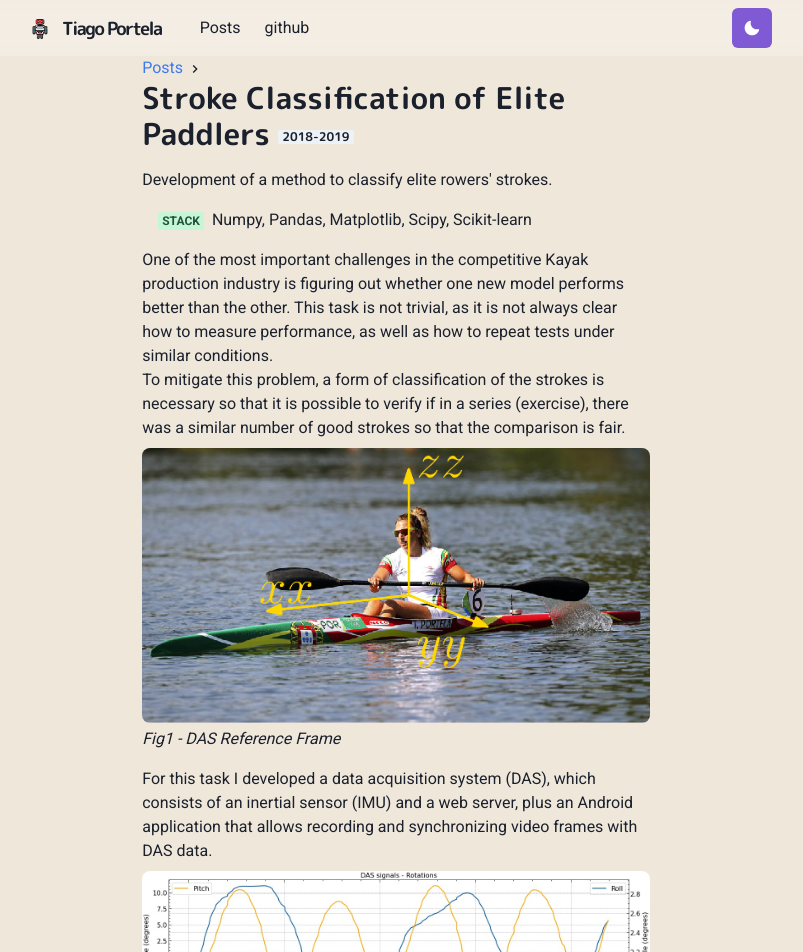
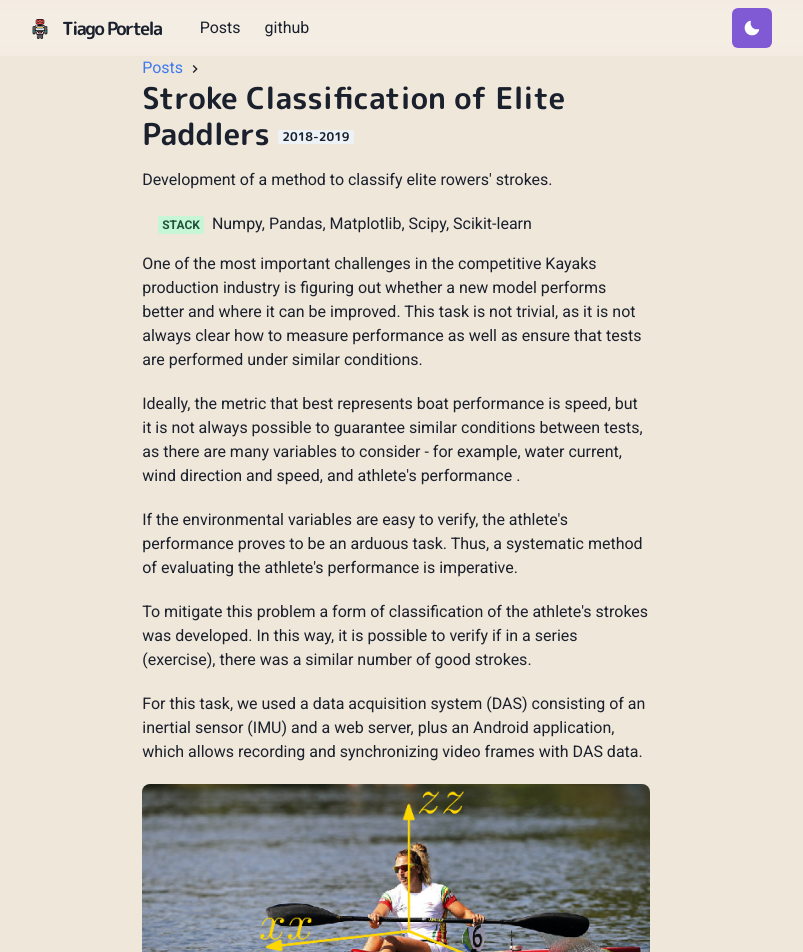
Before and after one commit to tiagovportela/myportfolio, a Next.js app: page /posts/StrokeClassification in a window 1280 px wide. Shown: the top 952 px of the page, without its empty margins (244-1047 px from the left). Built offline with nearby package versions, Linux system fonts and the light colour scheme.

Commit message:
stroke classification #6

```diff
--- a/compoments/post.js
+++ b/compoments/post.js
@@ -1,5 +1,5 @@
 import NextLink from 'next/link'
-import { Heading, Box, Image, Link, Badge, Code } from '@chakra-ui/react'
+import { Heading, Box, Image, Link, Badge, Code, Text } from '@chakra-ui/react'
 import { ChevronRightIcon } from '@chakra-ui/icons'
 
 export const Title = ({ children }) => (
@@ -42,3 +42,12 @@ export const PostCode = ({children}) => (
             {children}
     </Code>
 )
+
+export const PostParagraph = ({children}) => (
+  <Box mb={5}>
+    <Text fontSize="md" >
+      {children}
+    </Text>
+  </Box>
+
+)
--- a/package.json
+++ b/package.json
@@ -26,6 +26,8 @@
     "@emotion/styled": "^11.6.0",
     "framer-motion": "^5.3.1",
     "next": "^12.0.4",
+    "next-compose-plugins": "^2.2.1",
+    "next-mdx-enhanced": "^5.0.0",
     "react": "^17.0.2",
     "react-dom": "^17.0.2",
     "react-markdown": "^7.1.0"
--- a/pages/posts/StrokeClassification.js
+++ b/pages/posts/StrokeClassification.js
@@ -8,7 +8,7 @@ import {
   } from '@chakra-ui/react'
   import Layout from '../../compoments/layouts/article'
   import { ExternalLinkIcon } from '@chakra-ui/icons'
-  import { Title, PostImage, Meta, Subtitle, PostCode } from '../../compoments/post'
+  import { Title, PostImage, Meta, Subtitle, PostCode, PostParagraph } from '../../compoments/post'
 
 //   import ReactEmbedGist from 'react-embed-gist';
 
@@ -19,8 +19,11 @@ import {
                 <Title>
                 Stroke Classification of Elite Paddlers <Badge>2018-2019</Badge>
                 </Title>
+                <PostParagraph>
+                    Development of a method to classify elite rowers&apos; strokes.
+                </PostParagraph>
+                {/* <Text fontSize="md">Development of a method to classify elite rowers&apos; strokes.</Text> */}
 
-                <Text fontSize="md">Development of a method to classify elite rowers&apos; strokes.</Text>
                 <List ml={4} my={4}>
                     <ListItem>
                         <Meta>Stack</Meta>
@@ -29,18 +32,31 @@ import {
 
                 </List>
 
-                <Text fontSize="md">
-                    One of the most important challenges in the competitive Kayak production industry is figuring out whether one new model performs better than the other. This task is not trivial, as it is not always clear how to measure performance, as well as how to repeat tests under similar conditions.
-                </Text>
-                <Text fontSize="md">
+                <PostParagraph>
+                One of the most important challenges in the competitive Kayaks production industry is figuring out whether a new model performs better and where it can be improved. This task is not trivial, as it is not always clear how to measure performance as well as ensure that tests are performed under similar conditions.
+                </PostParagraph>
 
-                    To mitigate this problem, a form of classification of the strokes is necessary so that it is possible to verify if in a series (exercise), there was a similar number of good strokes so that the comparison is fair.
-                </Text>
+                <PostParagraph>
+                Ideally, the metric that best represents boat performance is speed, but it is not always possible to guarantee similar conditions between tests, as there are many variables to consider - for example, water current, wind direction and speed, and athlete's performance .
+                </PostParagraph>
+
+                <PostParagraph>
+                If the environmental variables are easy to verify, the athlete's performance proves to be an arduous task. Thus, a systematic method of evaluating the athlete's performance is imperative.
+                </PostParagraph>
+
+                <PostParagraph>
+                To mitigate this problem a form of classification of the athlete's strokes was developed. In this way, it is possible to verify if in a series (exercise), there was a similar number of good strokes.
+                </PostParagraph>
+
+                <PostParagraph>
+                For this task, we used a data acquisition system (DAS) consisting of an inertial sensor (IMU) and a web server, plus an Android application, which allows recording and synchronizing video frames with DAS data.
+                </PostParagraph>
+
                 <PostImage src="/images/posts/StrokeClassification/reference_frame.png" alt="DAS Reference Frame" legend="Fig1 - DAS Reference Frame"/>
-                <Text fontSize="md">
 
-                    For this task I developed a data acquisition system (DAS), which consists of an inertial sensor (IMU) and a web server, plus an Android application that allows recording and synchronizing video frames with DAS data.
-                </Text>
+                <PostParagraph>
+                Com isto, foram coletados vários dados durante uma sessão de treino.
+                </PostParagraph>
 
                 <PostImage src="/images/posts/StrokeClassification/das_signal_rotations.jpeg" alt="Rotation Signal" legend="Fig1 - Rotation Signals"/>
                 <PostImage src="/images/posts/StrokeClassification/das_signal_translation.jpeg" alt="Translation Signal" legend="Fig1 - Translation Signals"/>
```
Also changed, not shown: next.config.js (+7 -0 lines), 1 other file (tests, documents, lock files or other folders).
